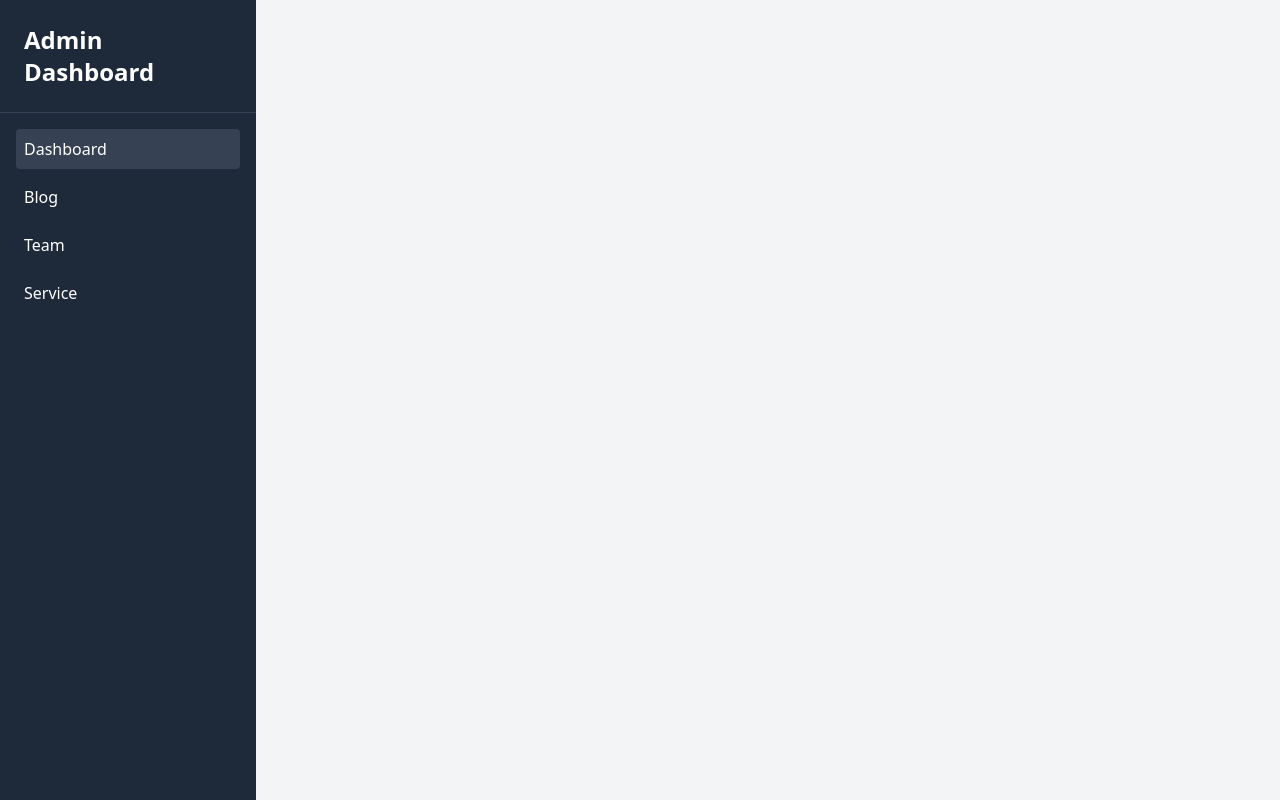
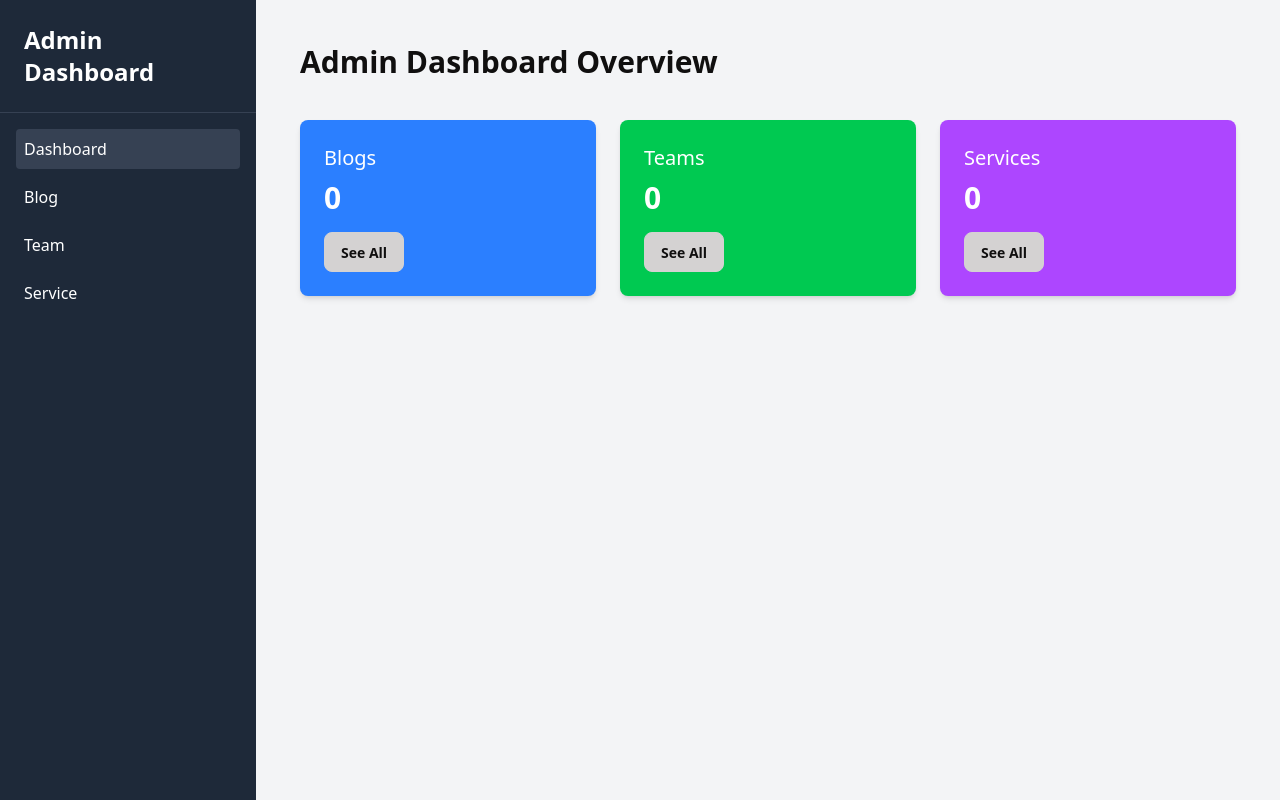
Before and after one commit to ratul43/portfolio, a React (Vite) app: page /admin in a window 1280 px wide. Built offline with nearby package versions, Linux system fonts and the light colour scheme; no server answers.

Commit message:
AdminDashBoard set

```diff
--- a/APIRequest/APIRequest.js
+++ b/APIRequest/APIRequest.js
@@ -120,3 +120,37 @@ export const DeleteService = async (id) => {
         return null;
     }
 };
+
+
+
+export const BlogCount = async () => {
+    try {
+        let res = await axios.get(`${BaseURL}/postlist`);
+        return res.data.length;
+    } catch (err) {
+        console.error(err);
+        return 0;
+    }
+};
+
+
+export const TeamCount = async () => {
+    try {
+        let res = await axios.get(`${BaseURL}/employee`);
+        return res.data.length;
+    } catch (err) {
+        console.error(err);
+        return 0;
+    }
+};
+
+
+export const ServiceCount = async () => {
+    try {
+        let res = await axios.get(`${BaseURL}/service`);
+        return res.data.length;
+    } catch (err) {
+        console.error(err);
+        return 0;
+    }
+};
--- a/src/App.jsx
+++ b/src/App.jsx
@@ -11,6 +11,7 @@ import AdminBlog from './components/DashBoard/BlogAdmin';
 import BlogAdmin from './components/DashBoard/BlogAdmin';
 import TeamAdmin from './components/DashBoard/TeamAdmin';
 import ServiceAdmin from './components/DashBoard/ServiceAdmin';
+import AdminDashboard from './components/DashBoard/AdminDashBoard';
 
 const App = () => {
   return (
@@ -27,6 +28,7 @@ const App = () => {
 
     {/* Admin Panel Routes  */}
     <Route path="/admin" element= {<AdminPanel/>}>
+    <Route index element={<AdminDashboard />} />
 <Route path="blog" element={<BlogAdmin/>} />
 <Route path="team" element={<TeamAdmin/>} />
 <Route path="service" element={<ServiceAdmin/>} />
--- /dev/null
+++ b/src/components/DashBoard/AdminDashBoard.jsx
@@ -0,0 +1,46 @@
+import React, { useEffect, useState } from 'react';
+import { BlogCount, ServiceCount, TeamCount } from '../../../APIRequest/APIRequest';
+import { useNavigate } from 'react-router-dom';
+
+const AdminDashboard = () => {
+  const [blog, setBlog] = useState(0);
+  const [team, setTeam] = useState(0);
+  const [service, setService] = useState(0);
+  const navigate = useNavigate();
+
+  useEffect(() => {
+    (async () => {
+      setBlog(await BlogCount());
+      setTeam(await TeamCount());
+      setService(await ServiceCount());
+    })();
+  }, []);
+
+  return (
+    <div className="p-5">
+      <h1 className="text-3xl font-bold mb-10">Admin Dashboard Overview</h1>
+
+      <div className="grid grid-cols-1 md:grid-cols-3 gap-6">
+        <div className="bg-blue-500 text-white rounded-lg p-6 shadow-md">
+          <h2 className="text-xl mb-2">Blogs</h2>
+          <p className="text-3xl font-bold">{blog}</p>
+          <button onClick={() => navigate('/admin/blog')} className="mt-4 btn btn-light">See All</button>
+        </div>
+
+        <div className="bg-green-500 text-white rounded-lg p-6 shadow-md">
+          <h2 className="text-xl mb-2">Teams</h2>
+          <p className="text-3xl font-bold">{team}</p>
+          <button onClick={() => navigate('/admin/team')} className="mt-4 btn btn-light">See All</button>
+        </div>
+
+        <div className="bg-purple-500 text-white rounded-lg p-6 shadow-md">
+          <h2 className="text-xl mb-2">Services</h2>
+          <p className="text-3xl font-bold">{service}</p>
+          <button onClick={() => navigate('/admin/service')} className="mt-4 btn btn-light">See All</button>
+        </div>
+      </div>
+    </div>
+  );
+};
+
+export default AdminDashboard;
```
